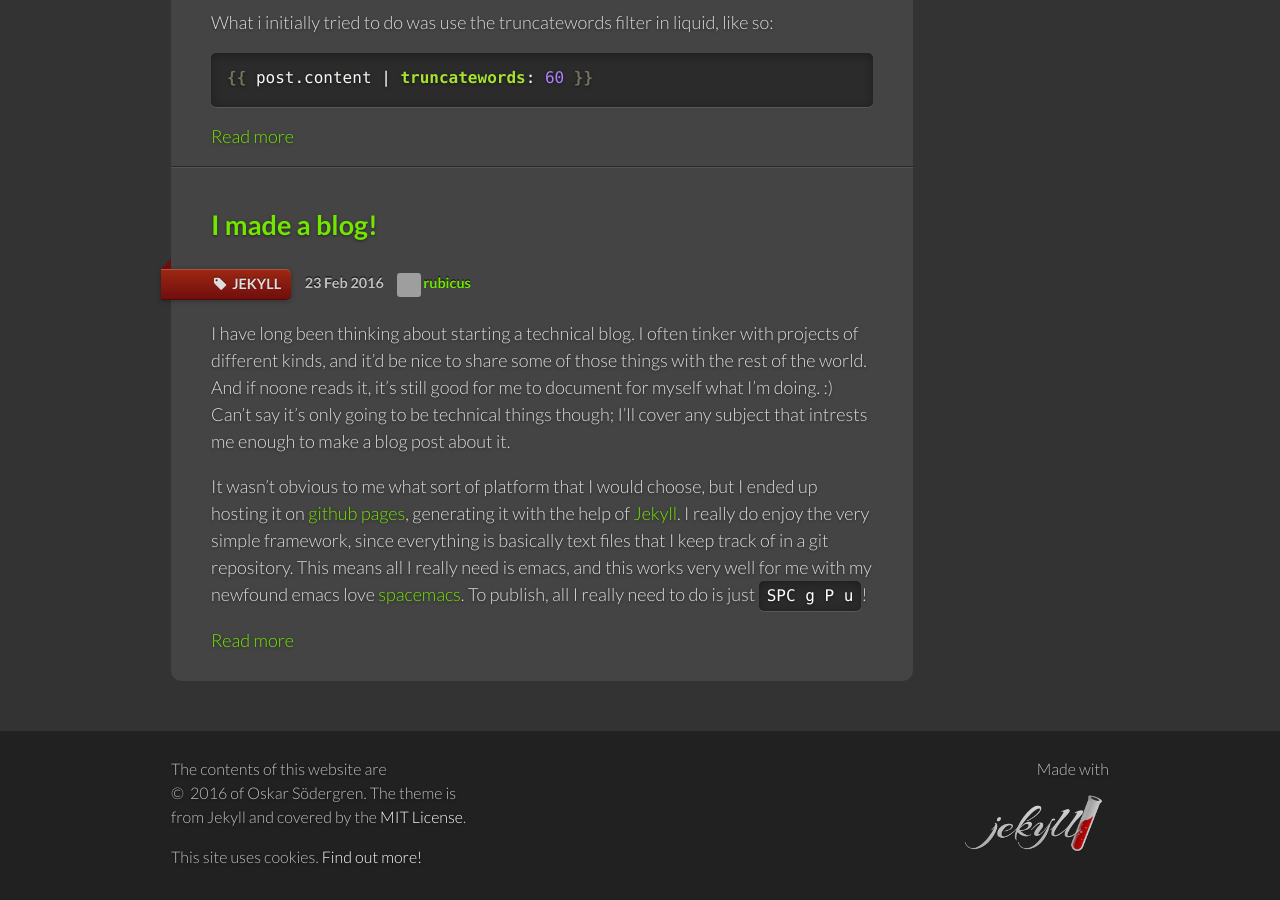
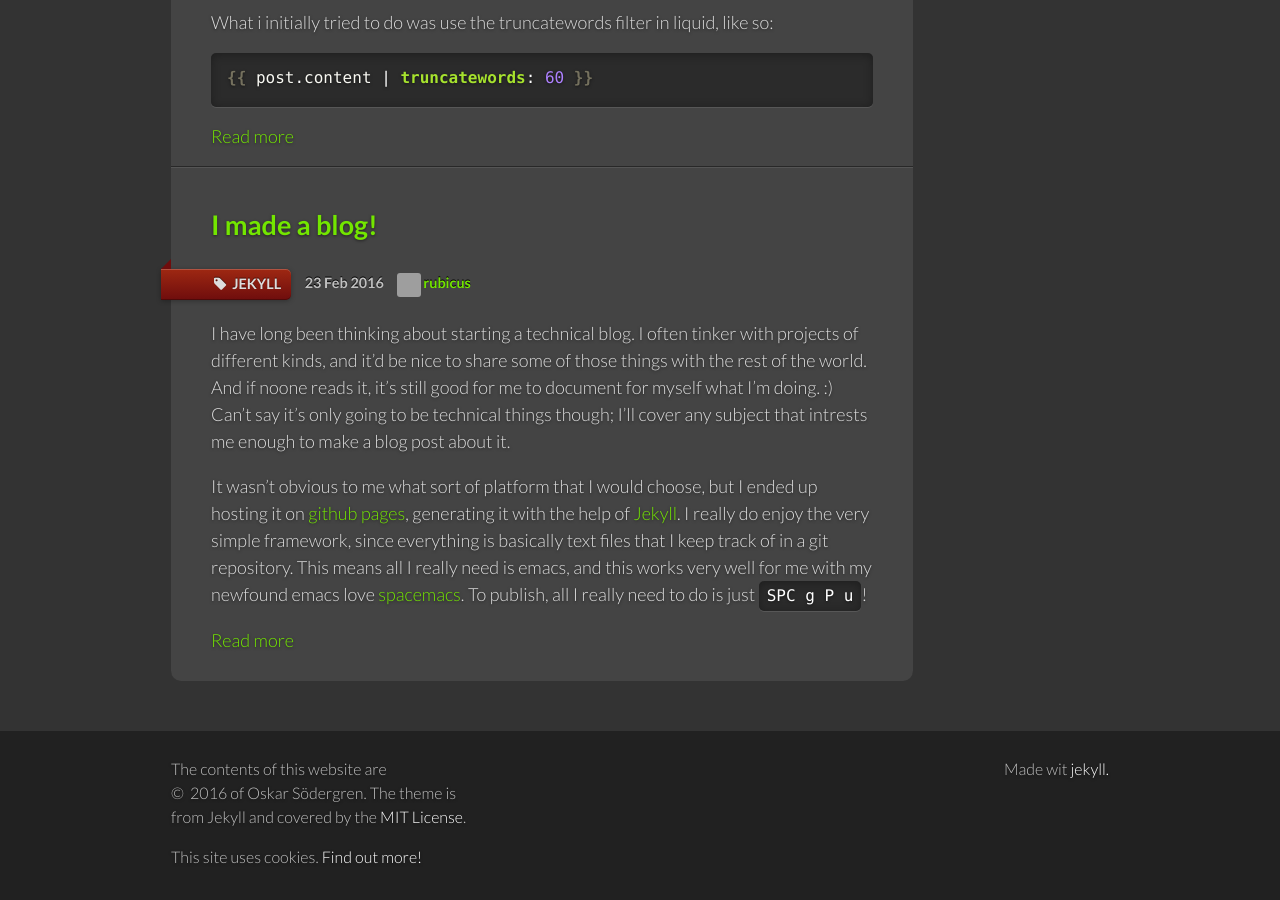
Before and after one commit to rubicus/rubicus.github.io, a Jekyll site: the page built from index.html, in a window 1280 px wide and 900 px high, scrolled down 2672 px. Built offline with Jekyll 4.4.1, drawn with Linux system fonts in a browser that asks for light colours; comment, search, counter and statistics services are not loaded; grey boxes are pictures that could not be loaded.

Commit message:
Remove jekyll picture from footer

```diff
--- a/_includes/footer.html
+++ b/_includes/footer.html
@@ -11,9 +11,9 @@
     </div>
     <div class="unit two-thirds align-right center-on-mobiles">
       <p>
-        Made with<br />
+        Made wit
         <a href="https://jekyllrb.com/">
-          <img src="/img/logo-2x.png" width="150" height="69" alt="Jekyll">
+            jekyll.
         </a>
       </p>
     </div>
```
